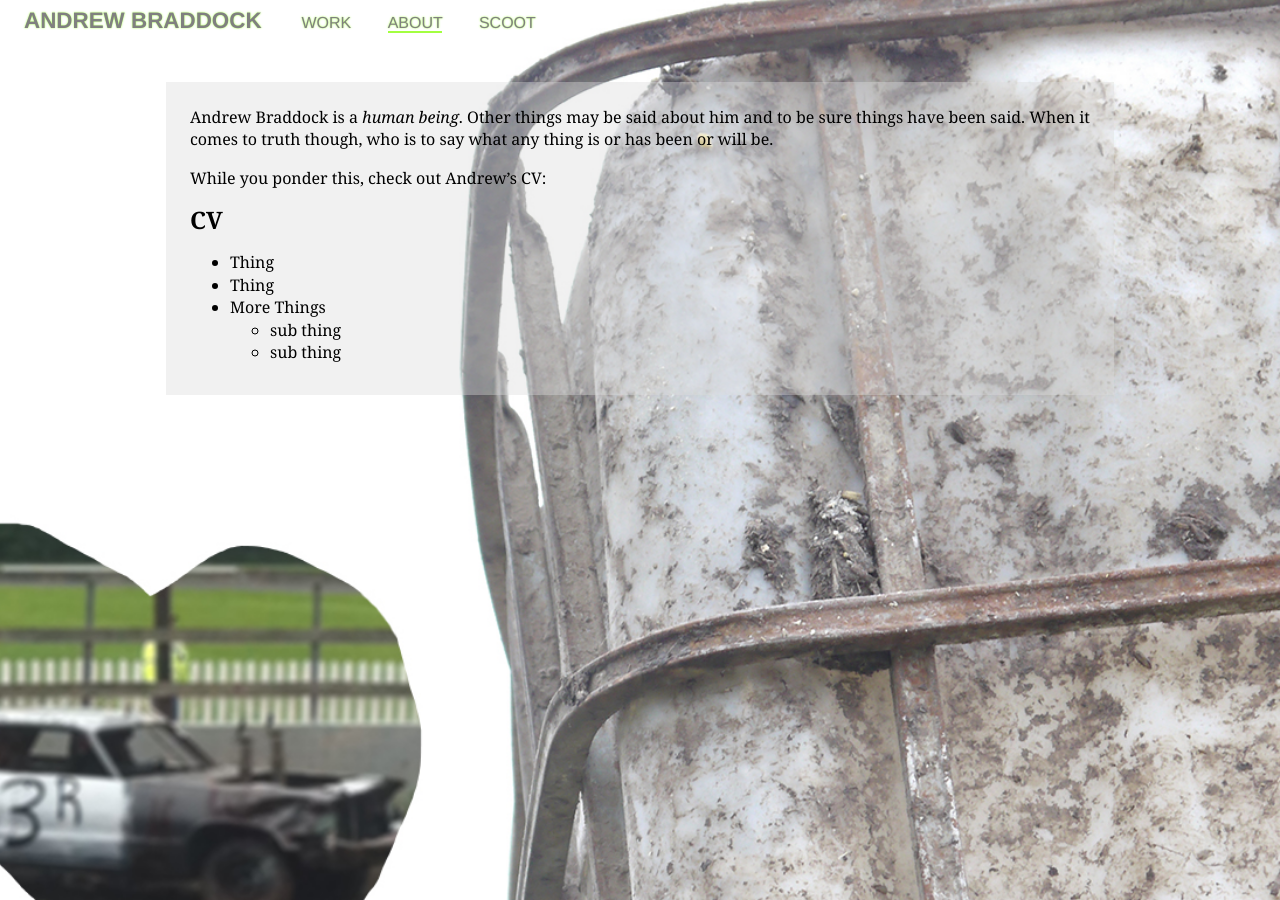
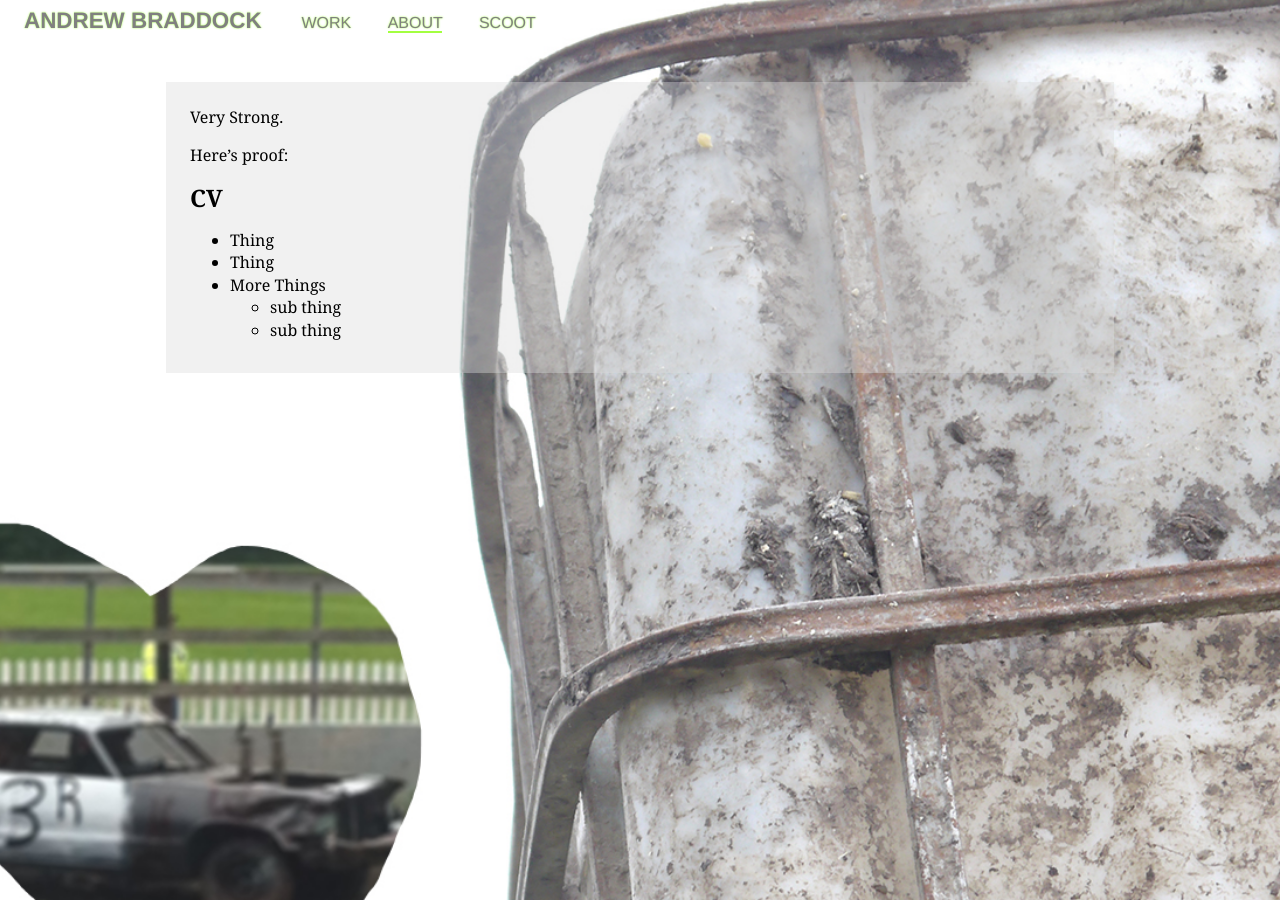
Before and after one commit to scootfence/scootfence.github.io, a Jekyll site: the page built from about.md, in a window 1280 px wide. Built offline with Jekyll 4.4.1, drawn with Linux system fonts in a browser that asks for light colours; Markdown is read by kramdown in place of the engine named in the settings.

Commit message:
Update about.md

```diff
--- a/about.md
+++ b/about.md
@@ -4,9 +4,9 @@ title: About &amp; CV
 permalink: about/index.html
 ---
 
-Andrew Braddock is a _human being_. Other things may be said about him and to be sure things have been said. When it comes to truth though, who is to say what any thing is or has been or will be.
+Very Strong.
 
-While you ponder this, check out Andrew's CV:
+Here's proof:
 
 ## CV
 
```
